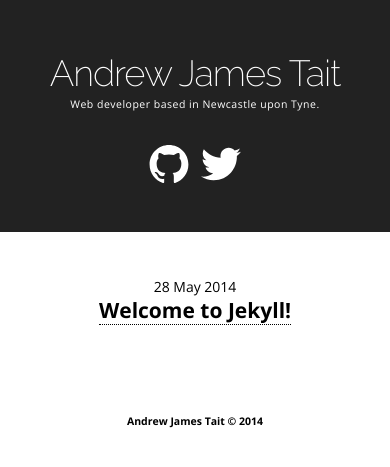
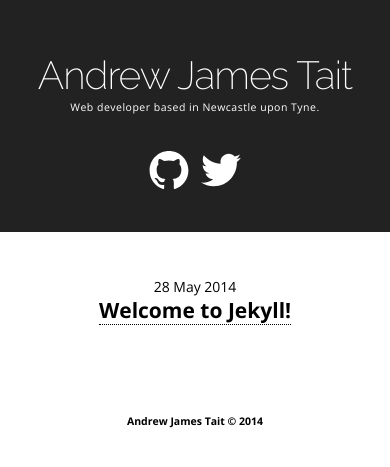
Before and after one commit to andrewjtait/andrewjtait.github.io, a Jekyll site: the page built from index.html, in a window 390 px wide. Shown: the top 467 px of the page. Built offline with Jekyll 4.4.1, drawn with Linux system fonts in a browser that asks for light colours.

Commit message:
adjusted header text spacing

```diff
--- a/_sass/_head.scss
+++ b/_sass/_head.scss
@@ -72,10 +72,10 @@ header {
 
 @media (max-width: 650px) {
   .app-header {
-    font-size: 2.6rem;
+    font-size: 2.8rem;
   }
 
   .app-description {
-    margin-bottom: 15px;
+    margin-bottom: 18px;
   }
 }
--- a/assets/app.css
+++ b/assets/app.css
@@ -387,10 +387,10 @@ header {
 
 @media (max-width: 650px) {
   .app-header {
-    font-size: 2.6rem; }
+    font-size: 2.8rem; }
 
   .app-description {
-    margin-bottom: 15px; } }
+    margin-bottom: 18px; } }
 .content {
   width: 850px;
   margin: 0 auto;
```
